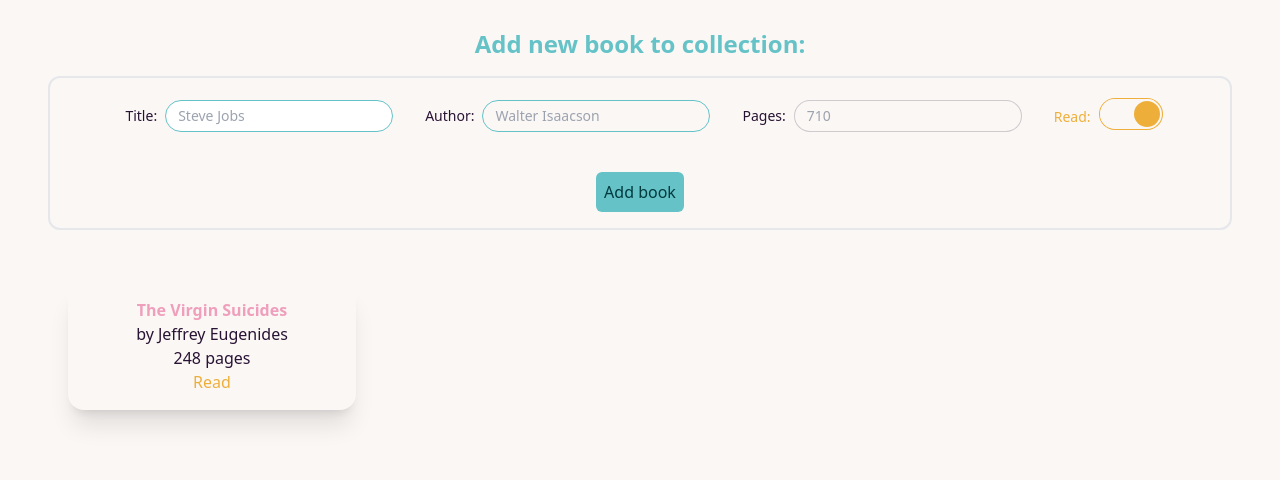
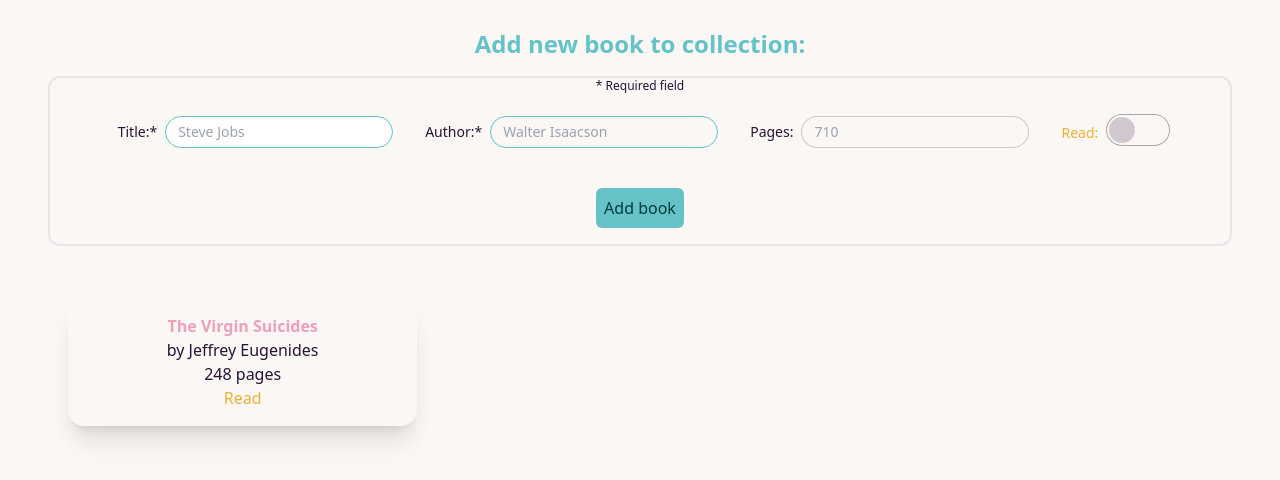
Before and after one commit to mchlol/library, a website: page index.html in a window 1280 px wide. Shown: the part 56-536 px from the top of the page. Drawn offline with Linux system fonts and the light colour scheme.

Commit message:
adjust form alignment to include required fields

```diff
--- a/index.html
+++ b/index.html
@@ -20,20 +20,22 @@
 
         <h2 class="text-2xl font-bold text-primary text-center">Add new book to collection:</h2>
 
-        <form class="flex flex-wrap justify-center border-2 rounded-xl m-4" id="form">
+        <form class="border-2 rounded-xl m-4" id="form">
 
+            <p class="text-xs justify-items-center text-center">* Required field</p>
+
+            <div class="flex flex-wrap justify-center">
                 <div class="flex flex-wrap p-1 text-center justify-center">
-
                     <div class="form-control m-1 p-1">
                         <label class="label cursor-pointer" for="title">
-                        <span class="label-text p-2">Title:</span>
+                            <span class="label-text p-2">Title:*</span>
                             <input type="text" id="title" name="book_title" placeholder="Steve Jobs"
                                 class="bg-white input input-bordered input-primary input-sm" required>
                         </label>
                     </div>
                     <div class="form-control m-1 p-1">
                         <label class="label cursor-pointer" for="author">
-                        <span class="label-text p-2">Author:</span>
+                            <span class="label-text p-2">Author:*</span>
                             <input type="text" id="author" name="book_author" placeholder="Walter Isaacson"
                                 class="input input-bordered input-primary input-sm" required>
                         </label>
@@ -45,17 +47,15 @@
                                 class="input input-bordered input-sm">
                         </label>
                     </div>
-
                     <div class="form-control m-1 p-1">
                         <label class="label cursor-pointer" for="read">
                             <span class="label-text p-2 text-accent">Read:</span>
                             <div>
-                            <input class="toggle toggle-lg toggle-accent" type="checkbox" id="read" name="book_read"
-                                checked>
+                                <input class="toggle toggle-lg toggle-accent" type="checkbox" id="read"
+                                    name="book_read">
                             </div>
                         </label>
                     </div>
-
                 </div>
 
                 <div class="flex lg:justify-center align-middle m-4">
@@ -65,13 +65,16 @@
                     </div>
 
                 </div>
+            </div>
+
+
 
         </form>
     </section>
 
     <section id="library-section">
         <div class="container grid sm:grid-cols-2 lg:grid-cols-3 gap-4 p-5 auto-rows-auto">
-            <!-- <div class="card shadow-xl w-64"></div> -->
+            <!-- <div class="card shadow-xl m-4 p-4 w-64"></div> -->
         </div>
     </section>
 </main>
```
Also changed, not shown: dist/output.css. Lines whose indentation alone changed are shown as unchanged.
